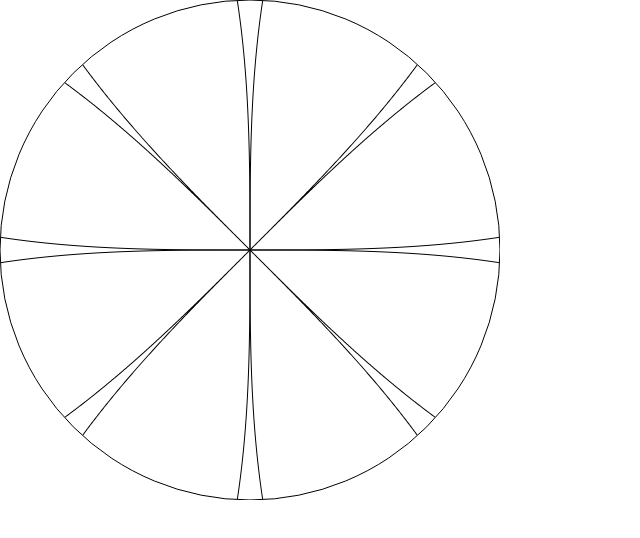
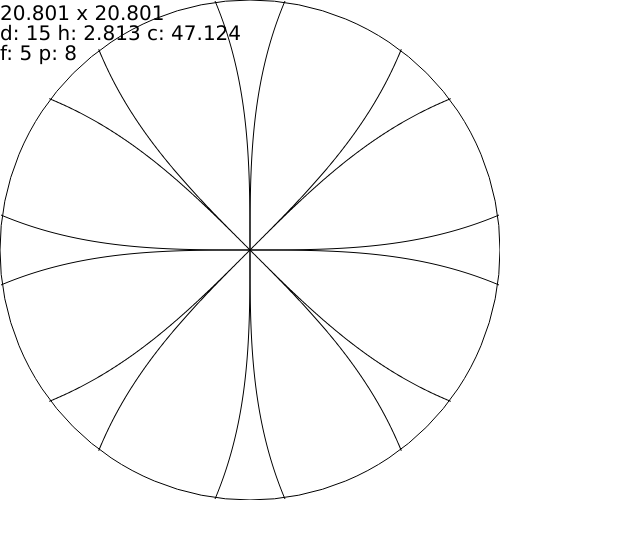
Before and after one commit to BitArmada/wifiLab, a plain HTML site: page index.html in a window 1280 px wide. Shown: the whole page, without its empty margins (0-640 px from the left). Drawn offline with Linux system fonts and the light colour scheme.

Commit message:
making acurate

```diff
--- a/index.html
+++ b/index.html
@@ -9,7 +9,6 @@
         <style>
             body{
                 margin: 0;
-                overflow: hidden;
             }
         </style>
     </head>
--- a/script.js
+++ b/script.js
@@ -4,22 +4,32 @@ var ctx = canv.getContext('2d');
 canv.width = 500;
 canv.height = 500;
 
-var sheetWidth = 5;
+var diameter = 15;
+const circumference = Math.PI*diameter;
 
 var pedals = 8;
-var focalPoint = 1;
+var focalPoint = 5;
+const parabola = (x)=>(Math.pow(x,2)/(4*focalPoint));
+const depth = parabola(diameter/2);
 
 function cutArea(x){
     return (Math.PI/pedals)*(Math.pow(x,3)/(24*Math.pow(focalPoint,2)));
 }
 
+function inverseCutArea(x){
+    return Math.cbrt((x*pedals*24*Math.pow(focalPoint,2))/Math.PI)
+}
+
 function draw(){
     ctx.fillStyle = 'white';
     ctx.fillRect(0,0,canv.width, canv.height)
+    ctx.save();
     ctx.translate(canv.width/2, canv.height/2);
 
     const nangle = (Math.PI*2)/pedals;
-    const unit = (sheetWidth/2)/(canv.width/2);
+    const trad = inverseCutArea((circumference)/pedals);
+    const unit = trad/(canv.width/2);
+
     for(var n = 0; n < pedals; n++){
         ctx.rotate(nangle);
         ctx.strokeStyle = 'black';
@@ -42,6 +52,17 @@ function draw(){
     ctx.beginPath();
     ctx.arc(0, 0, canv.width/2, 0, 2 * Math.PI);
     ctx.stroke();
+
+    ctx.restore();
+    ctx.fillStyle = 'black';
+    ctx.font = "20px Verdana";
+    ctx.fillText(`${round(trad, 1000)} x ${round(trad, 1000)}`, 0,20);
+    ctx.fillText(`d: ${diameter} h: ${round(depth, 1000)} c: ${round(circumference, 1000)}`, 0, 40 );
+    ctx.fillText(`f: ${round(focalPoint, 1000)} p: ${pedals}`, 0, 60 );
+}
+
+function round(v, n){
+    return Math.round(v*n)/n;
 }
 
 draw();
```
Also changed, not shown: 1 other file.
